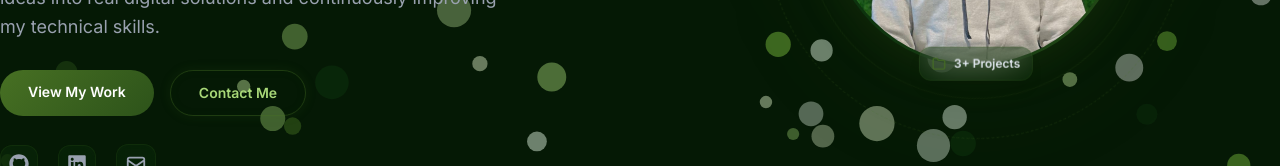
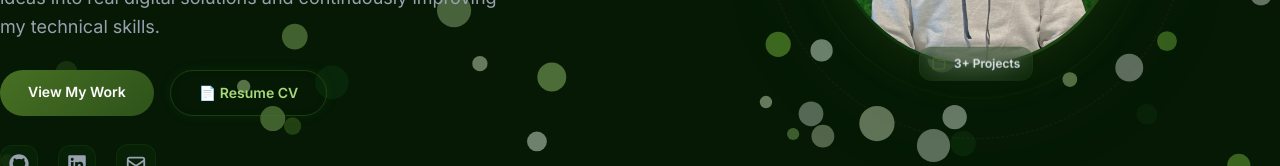
Before and after one commit to Hamza-Abouelwahab/My-Portfolio, a React (Vite) app: page / in a window 1280 px wide. Shown: the part 471-637 px from the top of the page. Built offline with nearby package versions, Linux system fonts and the light colour scheme; the HTML template or start-up script is replaced by a standard one.

Commit message:
add Resume CV

```diff
--- a/src/components/Hero.jsx
+++ b/src/components/Hero.jsx
@@ -92,9 +92,10 @@ export default function Hero() {
               style={{ background: 'linear-gradient(135deg, #477023, #2D531A)' }}>
               View My Work
             </a>
-            <a href="#contact"
+            <a href="Resume.pdf"
+              download={"Resume-hamza-abl.pdf"}
               className="px-7 py-3 rounded-full font-semibold text-sm text-[#a8d878] btn-outline-glow">
-              Contact Me
+              📄 Resume CV
             </a>
           </motion.div>
 
```
Also changed, not shown: 1 other file (tests, documents, lock files or other folders).
